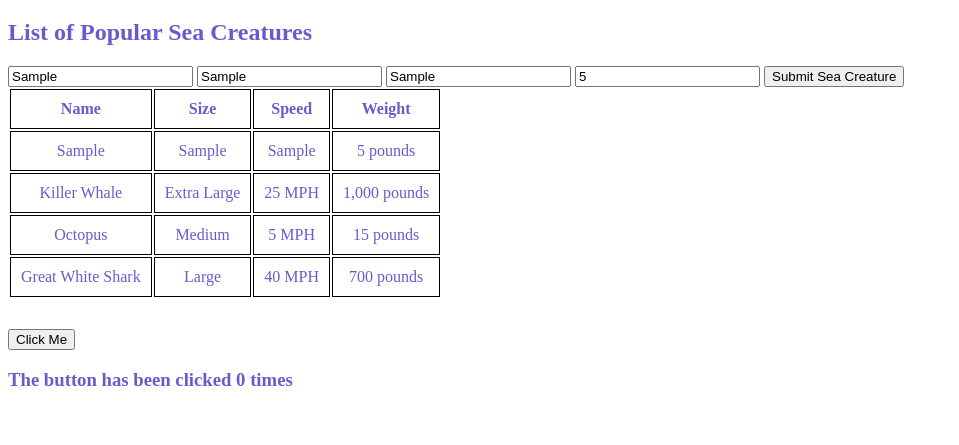
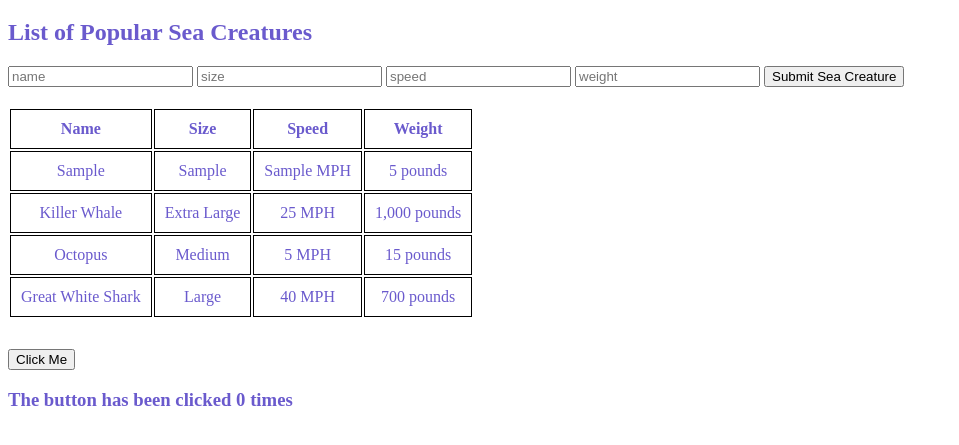
Before and after one commit to gvorvik/kochab-jquery-sea-creatures, a plain HTML site: page index.html in a window 1280 px wide. Both pictures are taken after typing "Sample", "Sample", "Sample", "5" into the empty fields and a click on the button "Submit Sea Creature". Shown: the part 61-506 px from the top of the page, without its empty margins (0-959 px from the left). Drawn offline with Linux system fonts and the light colour scheme.

Commit message:
Insert MPH and pounds to tables

```diff
--- a/script.js
+++ b/script.js
@@ -11,6 +11,8 @@
         //e.g. git remote add origin https://github.com/gvorvik/sample-project
     //git remote -v shows where the folder is pointing to on github (for pushing and fetching)
     //git push -u origin master
+
+//option + click creates another cursor, so you can type same thing in multiple places
 
 $(document).ready(onReady);
 let counter = 0;
@@ -28,9 +30,18 @@ function clickHandler() {
 }
 
 function addNewCreature() {
-    let name = $('#creatureNameInput').val();
-    let size = $('#creatureSizeInput').val();
-    let speed = $('#creatureSpeedInput').val();
-    let weight = $('#creatureWeightInput').val();
-    $("#tableBody").prepend(`<tr><td>${name}</td><td>${size}</td><td>${speed}</td><td>${weight} pounds</td></tr>`);
+    let name = $('#creatureNameInput');
+    let size = $('#creatureSizeInput');
+    let speed = $('#creatureSpeedInput');
+    let weight = $('#creatureWeightInput');
+    $("#tableBody").prepend(`<tr>
+        <td>${name.val()}</td>
+        <td>${size.val()}</td>
+        <td>${speed.val()} MPH</td>
+        <td>${weight.val()} pounds</td>
+        </tr>`);
+    name.val('');
+    size.val('');
+    speed.val('');
+    weight.val('');
 }
--- a/style.css
+++ b/style.css
@@ -14,5 +14,8 @@ td {
 td, th {
     padding: 10px;
     border: 1px solid black;
-    border-spacing: 0;
 }
+
+table {
+    padding-top: 20px;
+}
```
